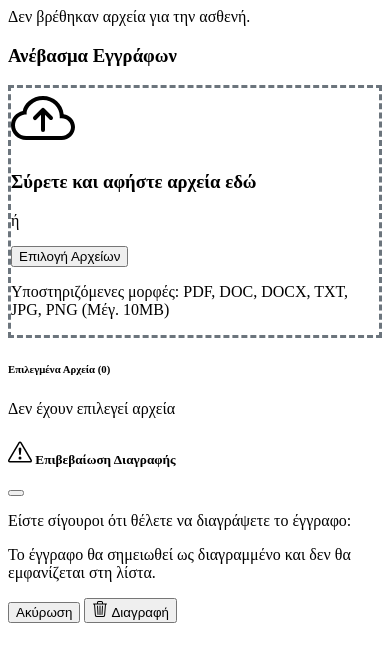
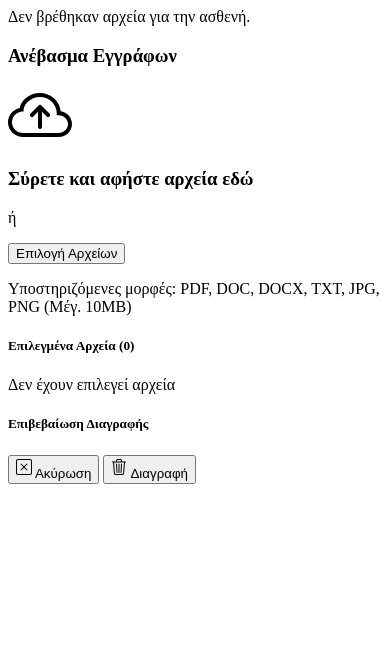
Before and after one commit to zdetor54/the-fetus, a Flask app: page /patient/1/tab/documents in a window 390 px wide. Shown: the top 662 px of the page. Run offline with Flask 3, Linux system fonts and the light colour scheme; some libraries are stand-ins or nearby versions.

Commit message:
update upload and delete documents

```diff
--- a/fetusapp/storage_client.py
+++ b/fetusapp/storage_client.py
@@ -122,7 +122,7 @@ def upload_blob(
         # Check if blob already exists
         if check_duplicate and check_blob_exists(blob_path):
             filename = blob_path.split("/")[-1]
-            raise FileExistsError(f"A file with this name already exists: {filename}")
+            raise FileExistsError(f"Υπάρχει ήδη αρχείο με το όνομα: {filename}")
 
         # Get blob client
         blob_client = _blob().get_blob_client(container=CONTAINER, blob=blob_path)
--- a/fetusapp/templates/patient_tabs/documents.html
+++ b/fetusapp/templates/patient_tabs/documents.html
@@ -33,7 +33,7 @@
                                         {% endif %}
                                     </td>
                                     <td class="d-none d-md-table-cell">{{ (doc.size_bytes / 1048576) | round(2) if doc.size_bytes else '-' }} MB</td>
-                                    <td>
+                                    <td class="text-end">
                                         {% if doc.blob_path %}
                                             <button type="button" class="btn btn-outline-secondary px-4" onclick="window.open('/documents/{{ doc.id }}', '_blank')" title="Προβολή εγγράφου">
                                                 <svg xmlns="http://www.w3.org/2000/svg" width="16" height="16" fill="currentColor" class="bi bi-folder2-open" viewBox="0 0 16 16">
@@ -94,15 +94,15 @@
 
                         <!-- Selected Files List -->
                         <div class="mt-4" id="selectedFilesSection">
-                            <h6 class="mb-3" id="fileCountLabel">Επιλεγμένα Αρχεία (0)</h6>
-                            <div class="border-top pt-3" id="filesList">
-                                <p class="text-muted small mb-0">Δεν έχουν επιλεγεί αρχεία</p>
+                            <h5  id="fileCountLabel">Επιλεγμένα Αρχεία (0)</h5>
+                            <div class="zd" id="filesList">
+                                <p class="text-muted small mb-0 pt-4">Δεν έχουν επιλεγεί αρχεία</p>
                             </div>
                         </div>
 
                         <!-- Upload Button -->
                         <div class="mt-3 text-center" id="uploadBtnContainer" style="display: none;">
-                            <button type="button" class="btn btn-primary px-5" id="uploadBtn">
+                            <button type="button" class="btn btn-outline-secondary px-4 mb-2" id="uploadBtn">
                                 Ανέβασμα Αρχείων
                             </button>
                         </div>
@@ -122,30 +122,25 @@
 </div>
 
 <!-- Delete Confirmation Modal -->
-<div class="modal fade" id="deleteDocumentModal" tabindex="-1" aria-labelledby="deleteDocumentModalLabel" aria-hidden="true">
+<div class="modal fade" id="deleteDocumentModal" tabindex="-1">
     <div class="modal-dialog modal-dialog-centered">
-        <div class="modal-content bg-dark text-light">
-            <div class="modal-header border-secondary">
-                <h5 class="modal-title" id="deleteDocumentModalLabel">
-                    <svg xmlns="http://www.w3.org/2000/svg" width="24" height="24" fill="currentColor" class="bi bi-exclamation-triangle me-2" viewBox="0 0 16 16">
-                        <path d="M7.938 2.016A.13.13 0 0 1 8.002 2a.13.13 0 0 1 .063.016.15.15 0 0 1 .054.057l6.857 11.667c.036.06.035.124.002.183a.2.2 0 0 1-.054.06.1.1 0 0 1-.066.017H1.146a.1.1 0 0 1-.066-.017.2.2 0 0 1-.054-.06.18.18 0 0 1 .002-.183L7.884 2.073a.15.15 0 0 1 .054-.057m1.044-.45a1.13 1.13 0 0 0-1.96 0L.165 13.233c-.457.778.091 1.767.98 1.767h13.713c.889 0 1.438-.99.98-1.767z"/>
-                        <path d="M7.002 12a1 1 0 1 1 2 0 1 1 0 0 1-2 0M7.1 5.995a.905.905 0 1 1 1.8 0l-.35 3.507a.552.552 0 0 1-1.1 0z"/>
-                    </svg>
-                    Επιβεβαίωση Διαγραφής
-                </h5>
-                <button type="button" class="btn-close btn-close-white" data-bs-dismiss="modal" aria-label="Close"></button>
+        <div class="modal-content">
+            <div class="modal-header justify-content-center">
+                <h5 class="modal-title text-center">Επιβεβαίωση Διαγραφής</h5>
             </div>
             <div class="modal-body">
-                <p>Είστε σίγουροι ότι θέλετε να διαγράψετε το έγγραφο:</p>
-                <p class="fw-bold text-warning" id="deleteDocumentFilename"></p>
-                <p class="text-muted small mb-0">
-                    Το έγγραφο θα σημειωθεί ως διαγραμμένο και δεν θα εμφανίζεται στη λίστα.
-                </p>
+                <p class="text-center" id="deleteDocumentFilename"></p>
             </div>
-            <div class="modal-footer border-secondary">
-                <button type="button" class="btn btn-secondary" data-bs-dismiss="modal">Ακύρωση</button>
-                <button type="button" class="btn btn-danger" id="confirmDeleteBtn">
-                    <svg xmlns="http://www.w3.org/2000/svg" width="16" height="16" fill="currentColor" class="bi bi-trash3 me-1" viewBox="0 0 16 16">
+            <div class="modal-footer justify-content-center">
+                <button type="button" class="btn btn-outline-light px-4" data-bs-dismiss="modal">
+                    <svg xmlns="http://www.w3.org/2000/svg" width="16" height="20" fill="currentColor" class="bi bi-x-square" viewBox="0 1 16 16">
+                        <path d="M14 1a1 1 0 0 1 1 1v12a1 1 0 0 1-1 1H2a1 1 0 0 1-1-1V2a1 1 0 0 1 1-1zM2 0a2 2 0 0 0-2 2v12a2 2 0 0 0 2 2h12a2 2 0 0 0 2-2V2a2 2 0 0 0-2-2z"/>
+                        <path d="M4.646 4.646a.5.5 0 0 1 .708 0L8 7.293l2.646-2.647a.5.5 0 0 1 .708.708L8.707 8l2.647 2.646a.5.5 0 0 1-.708.708L8 8.707l-2.646 2.647a.5.5 0 0 1-.708-.708L7.293 8 4.646 5.354a.5.5 0 0 1 0-.708"/>
+                    </svg>
+                    Ακύρωση
+                </button>
+                <button type="button" class="btn btn-danger px-4" id="confirmDeleteBtn">
+                    <svg xmlns="http://www.w3.org/2000/svg" width="16" height="20" fill="currentColor" class="bi bi-trash3" viewBox="0 1 16 16">
                         <path d="M6.5 1h3a.5.5 0 0 1 .5.5v1H6v-1a.5.5 0 0 1 .5-.5M11 2.5v-1A1.5 1.5 0 0 0 9.5 0h-3A1.5 1.5 0 0 0 5 1.5v1H1.5a.5.5 0 0 0 0 1h.538l.853 10.66A2 2 0 0 0 4.885 16h6.23a2 2 0 0 0 1.994-1.84l.853-10.66h.538a.5.5 0 0 0 0-1zm1.958 1-.846 10.58a1 1 0 0 1-.997.92h-6.23a1 1 0 0 1-.997-.92L3.042 3.5zm-7.487 1a.5.5 0 0 1 .528.47l.5 8.5a.5.5 0 0 1-.998.06L5 5.03a.5.5 0 0 1 .47-.53Zm5.058 0a.5.5 0 0 1 .47.53l-.5 8.5a.5.5 0 1 1-.998-.06l.5-8.5a.5.5 0 0 1 .528-.47M8 4.5a.5.5 0 0 1 .5.5v8.5a.5.5 0 0 1-1 0V5a.5.5 0 0 1 .5-.5"/>
                     </svg>
                     Διαγραφή
@@ -155,36 +150,6 @@
     </div>
 </div>
 
-<style>
-    .upload-drop-zone {
-        border-style: dashed !important;
-        border-color: #6c757d !important;
-        transition: all 0.3s ease;
-        cursor: pointer;
-    }
-
-    .upload-drop-zone:hover,
-    .upload-drop-zone.drag-over {
-        border-color: #0d6efd !important;
-        background-color: rgba(13, 110, 253, 0.05);
-    }
-
-    .file-item {
-        padding: 0.75rem;
-        margin-bottom: 0.5rem;
-        border: 1px solid #dee2e6;
-        border-radius: 0.375rem;
-        background-color: rgba(255, 255, 255, 0.05);
-    }
-
-    .file-item:hover {
-        background-color: rgba(255, 255, 255, 0.1);
-    }
-
-    .progress {
-        height: 1.5rem;
-    }
-</style>
 
 <script>
 (function() {
@@ -310,7 +275,7 @@
     // Update files list display
     function updateFilesList() {
         if (selectedFiles.length === 0) {
-            filesList.innerHTML = '<p class="text-muted small mb-0">Δεν έχουν επιλεγεί αρχεία</p>';
+            filesList.innerHTML = '<p class="text-muted small mb-0 pt-4">Δεν έχουν επιλεγεί αρχεία</p>';
             fileCountLabel.textContent = 'Επιλεγμένα Αρχεία (0)';
             uploadBtnContainer.style.display = 'none';
             return;
@@ -319,31 +284,43 @@
         fileCountLabel.textContent = `Επιλεγμένα Αρχεία (${selectedFiles.length})`;
         uploadBtnContainer.style.display = 'block';
 
-        let html = '';
+        let html = `
+            <div class="table-responsive zd">
+                <table class="table table-dark table-striped table-hover zd">
+                    <thead>
+                        <tr>
+                            <th>Ονομα αρχείου</th>
+                            <th class="d-none d-md-table-cell">Μέγεθος</th>
+                            <th></th>
+                        </tr>
+                    </thead>
+                    <tbody>
+        `;
+
         selectedFiles.forEach((file, index) => {
             const ext = file.name.split('.').pop().toLowerCase();
-            const icon = FILE_ICONS[ext] || 'file-earmark';
             const sizeInMB = (file.size / (1024 * 1024)).toFixed(2);
 
             html += `
-                <div class="file-item d-flex justify-content-between align-items-center">
-                    <div class="d-flex align-items-center">
-                        <svg xmlns="http://www.w3.org/2000/svg" width="24" height="24" fill="currentColor" class="bi bi-${icon} me-3" viewBox="0 0 16 16">
-                            <path d="M14 4.5V14a2 2 0 0 1-2 2H4a2 2 0 0 1-2-2V2a2 2 0 0 1 2-2h5.5zm-3 0A1.5 1.5 0 0 1 9.5 3V1H4a1 1 0 0 0-1 1v12a1 1 0 0 0 1 1h8a1 1 0 0 0 1-1V4.5z"/>
-                        </svg>
-                        <div>
-                            <div><strong>${file.name}</strong></div>
-                            <small class="text-muted">${sizeInMB} MB</small>
-                        </div>
-                    </div>
-                    <button type="button" class="btn btn-sm btn-outline-danger" onclick="removeFile(${index})">
-                        <svg xmlns="http://www.w3.org/2000/svg" width="16" height="16" fill="currentColor" class="bi bi-x-lg" viewBox="0 0 16 16">
-                            <path d="M2.146 2.854a.5.5 0 1 1 .708-.708L8 7.293l5.146-5.147a.5.5 0 0 1 .708.708L8.707 8l5.147 5.146a.5.5 0 0 1-.708.708L8 8.707l-5.146 5.147a.5.5 0 0 1-.708-.708L7.293 8z"/>
-                        </svg>
-                    </button>
-                </div>
+                <tr>
+                    <td>${file.name}</td>
+                    <td class="d-none d-md-table-cell">${sizeInMB} MB</td>
+                    <td class="text-end">
+                        <button type="button" class="btn btn-outline-danger px-4" onclick="removeFile(${index})" title="Αφαίρεση">
+                            <svg xmlns="http://www.w3.org/2000/svg" width="16" height="16" fill="currentColor" class="bi bi-trash3 me-1" viewBox="0 0 16 16">
+                                <path d="M6.5 1h3a.5.5 0 0 1 .5.5v1H6v-1a.5.5 0 0 1 .5-.5M11 2.5v-1A1.5 1.5 0 0 0 9.5 0h-3A1.5 1.5 0 0 0 5 1.5v1H1.5a.5.5 0 0 0 0 1h.538l.853 10.66A2 2 0 0 0 4.885 16h6.23a2 2 0 0 0 1.994-1.84l.853-10.66h.538a.5.5 0 0 0 0-1zm1.958 1-.846 10.58a1 1 0 0 1-.997.92h-6.23a1 1 0 0 1-.997-.92L3.042 3.5zm-7.487 1a.5.5 0 0 1 .528.47l.5 8.5a.5.5 0 0 1-.998.06L5 5.03a.5.5 0 0 1 .47-.53Zm5.058 0a.5.5 0 0 1 .47.53l-.5 8.5a.5.5 0 1 1-.998-.06l.5-8.5a.5.5 0 0 1 .528-.47M8 4.5a.5.5 0 0 1 .5.5v8.5a.5.5 0 0 1-1 0V5a.5.5 0 0 1 .5-.5"/>
+                            </svg>
+                        </button>
+                    </td>
+                </tr>
             `;
         });
+
+        html += `
+                    </tbody>
+                </table>
+            </div>
+        `;
 
         filesList.innerHTML = html;
     }
@@ -379,15 +356,16 @@
 
             const result = await response.json();
 
-            // Display results
+            // If all successful, reload page immediately
+            if (result.success && result.errors.length === 0) {
+                location.reload();
+                return;
+            }
+
+            // If there were errors, display them and re-enable button
             displayUploadResults(result);
-
-            // If successful, refresh page after a delay
-            if (result.success && result.uploaded.length > 0) {
-                setTimeout(() => {
-                    location.reload();
-                }, 2000);
-            }
+            uploadBtn.disabled = false;
+            uploadBtn.textContent = 'Ανέβασμα Αρχείων';
 
         } catch (error) {
             showError('Σφάλμα κατά το ανέβασμα: ' + error.message);
@@ -413,10 +391,9 @@
 
         if (result.errors && result.errors.length > 0) {
             html += `
-                <div class="alert alert-danger">
-                    <strong>Σφάλματα:</strong>
+                <div class="text-danger">
                     <ul class="mb-0 mt-2">
-                        ${result.errors.map(e => `<li><strong>${e.filename}:</strong> ${e.error}</li>`).join('')}
+                        ${result.errors.map(e => `<li></strong> ${e.error}</li>`).join('')}
                     </ul>
                 </div>
             `;
@@ -429,6 +406,7 @@
             selectedFiles = [];
             updateFilesList();
         }
+        // If there were errors, keep the files in the list so user can remove problematic ones
     }
 
     // Show error message
@@ -455,7 +433,7 @@
     // Show delete confirmation modal
     window.confirmDeleteDocument = function(docId, filename) {
         deleteDocId = docId;
-        deleteFilenameEl.textContent = filename;
+        deleteFilenameEl.textContent = `Είστε σίγουροι ότι θέλετε να διαγράψετε το έγγραφο: ${filename}`;
         deleteModal.show();
     };
 
```
Also changed, not shown: fetusapp/static/style.css (+17 -5 lines).
